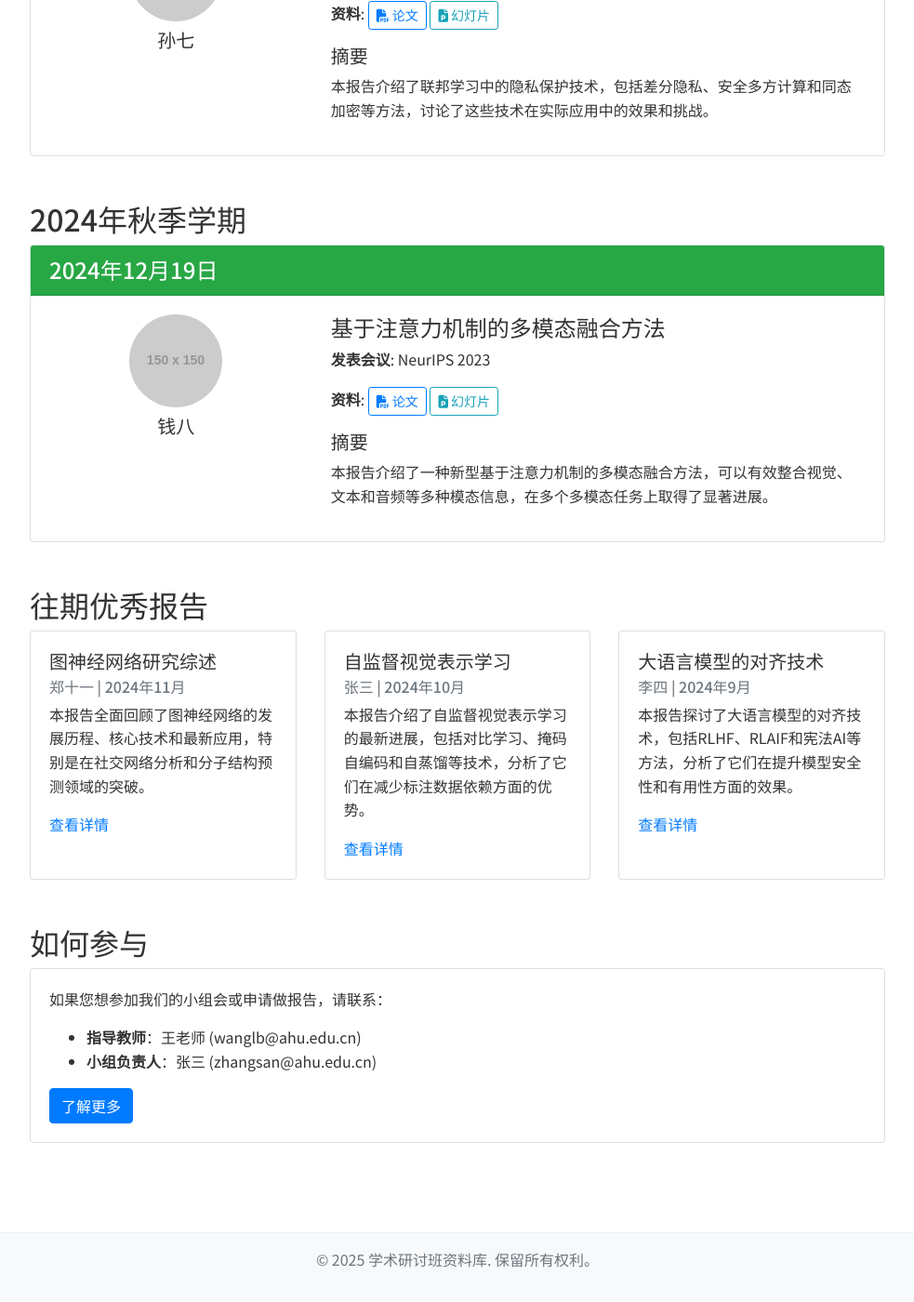
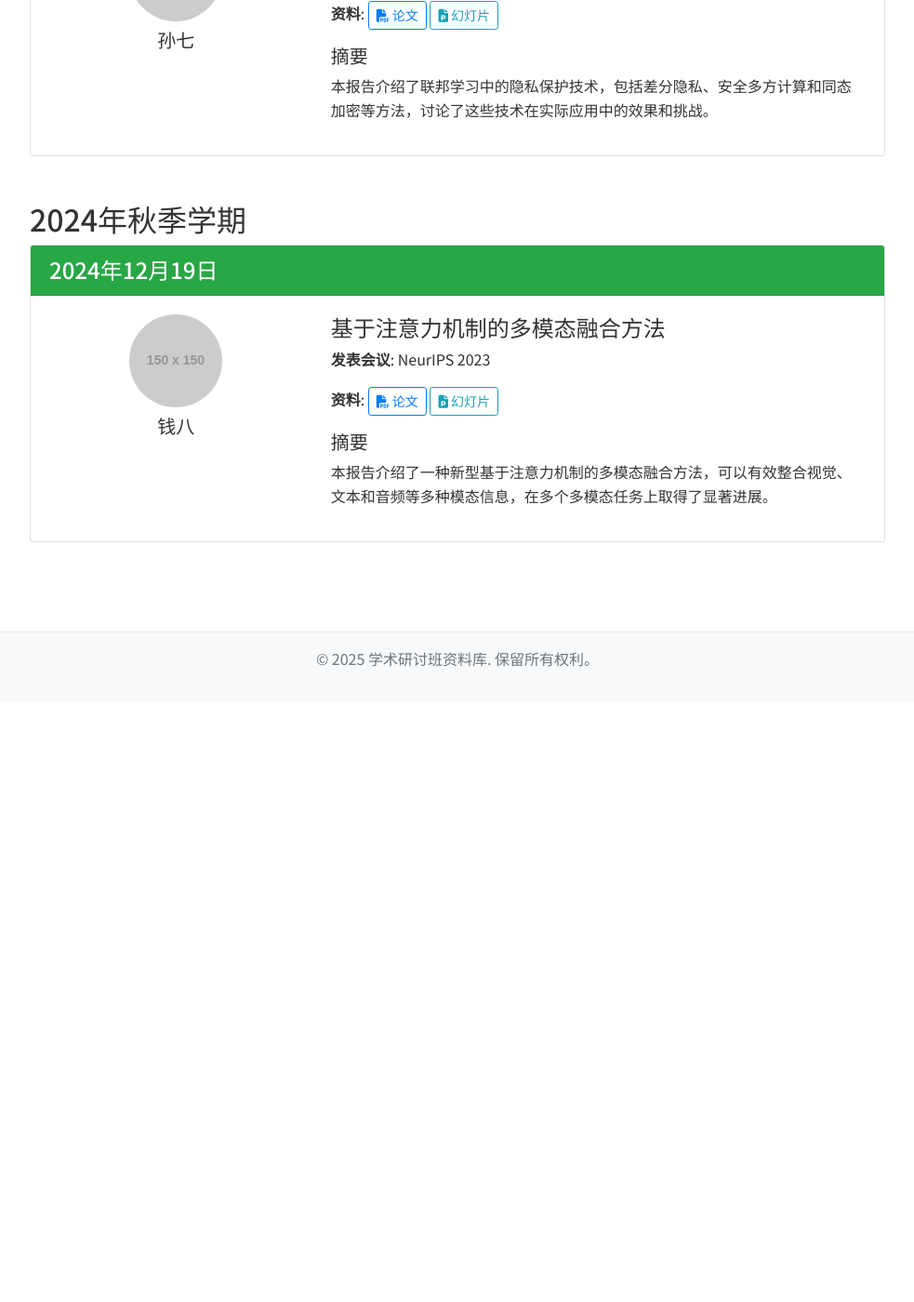
Before and after one commit to wushixuan238/ahu-seminar, a Jekyll site: the page built from meetings/index.html, in a window 1280 px wide and 1400 px high, scrolled down 2239 px. Shown: the whole window at 93% size, without its empty margins (148-1131 px from the left). Built offline with Jekyll 4.4.1, drawn with Linux system fonts in a browser that asks for light colours; nearby versions of some CDN libraries; after the commit the page ends 2993 px from its top, so only the background shows below that.

Commit message:
feat: init project

```diff
--- a/meetings/index.html
+++ b/meetings/index.html
@@ -224,52 +224,6 @@ title: 小组会
           </div>
         </div>
 
-        <!-- 往期优秀报告 -->
-        <div class="excellent-reports mb-5">
-          <h2>往期优秀报告</h2>
-          <div class="card-deck">
-            <div class="card">
-              <div class="card-body">
-                <h5 class="card-title">图神经网络研究综述</h5>
-                <h6 class="card-subtitle mb-2 text-muted">郑十一 | 2024年11月</h6>
-                <p class="card-text">本报告全面回顾了图神经网络的发展历程、核心技术和最新应用，特别是在社交网络分析和分子结构预测领域的突破。</p>
-                <a href="#" class="card-link">查看详情</a>
-              </div>
-            </div>
-            <div class="card">
-              <div class="card-body">
-                <h5 class="card-title">自监督视觉表示学习</h5>
-                <h6 class="card-subtitle mb-2 text-muted">张三 | 2024年10月</h6>
-                <p class="card-text">本报告介绍了自监督视觉表示学习的最新进展，包括对比学习、掩码自编码和自蒸馏等技术，分析了它们在减少标注数据依赖方面的优势。</p>
-                <a href="#" class="card-link">查看详情</a>
-              </div>
-            </div>
-            <div class="card">
-              <div class="card-body">
-                <h5 class="card-title">大语言模型的对齐技术</h5>
-                <h6 class="card-subtitle mb-2 text-muted">李四 | 2024年9月</h6>
-                <p class="card-text">本报告探讨了大语言模型的对齐技术，包括RLHF、RLAIF和宪法AI等方法，分析了它们在提升模型安全性和有用性方面的效果。</p>
-                <a href="#" class="card-link">查看详情</a>
-              </div>
-            </div>
-          </div>
-        </div>
-
-        <!-- 如何参与 -->
-        <div class="how-to-join mb-5">
-          <h2>如何参与</h2>
-          <div class="card">
-            <div class="card-body">
-              <p>如果您想参加我们的小组会或申请做报告，请联系：</p>
-              <ul>
-                <li><strong>指导教师</strong>：王老师 (wanglb@ahu.edu.cn)</li>
-                <li><strong>小组负责人</strong>：张三 (zhangsan@ahu.edu.cn)</li>
-              </ul>
-              <a href="/ahu-seminar/about/" class="btn btn-primary">了解更多</a>
-            </div>
-          </div>
-        </div>
-
       </div>
     </div>
   </div>
```
